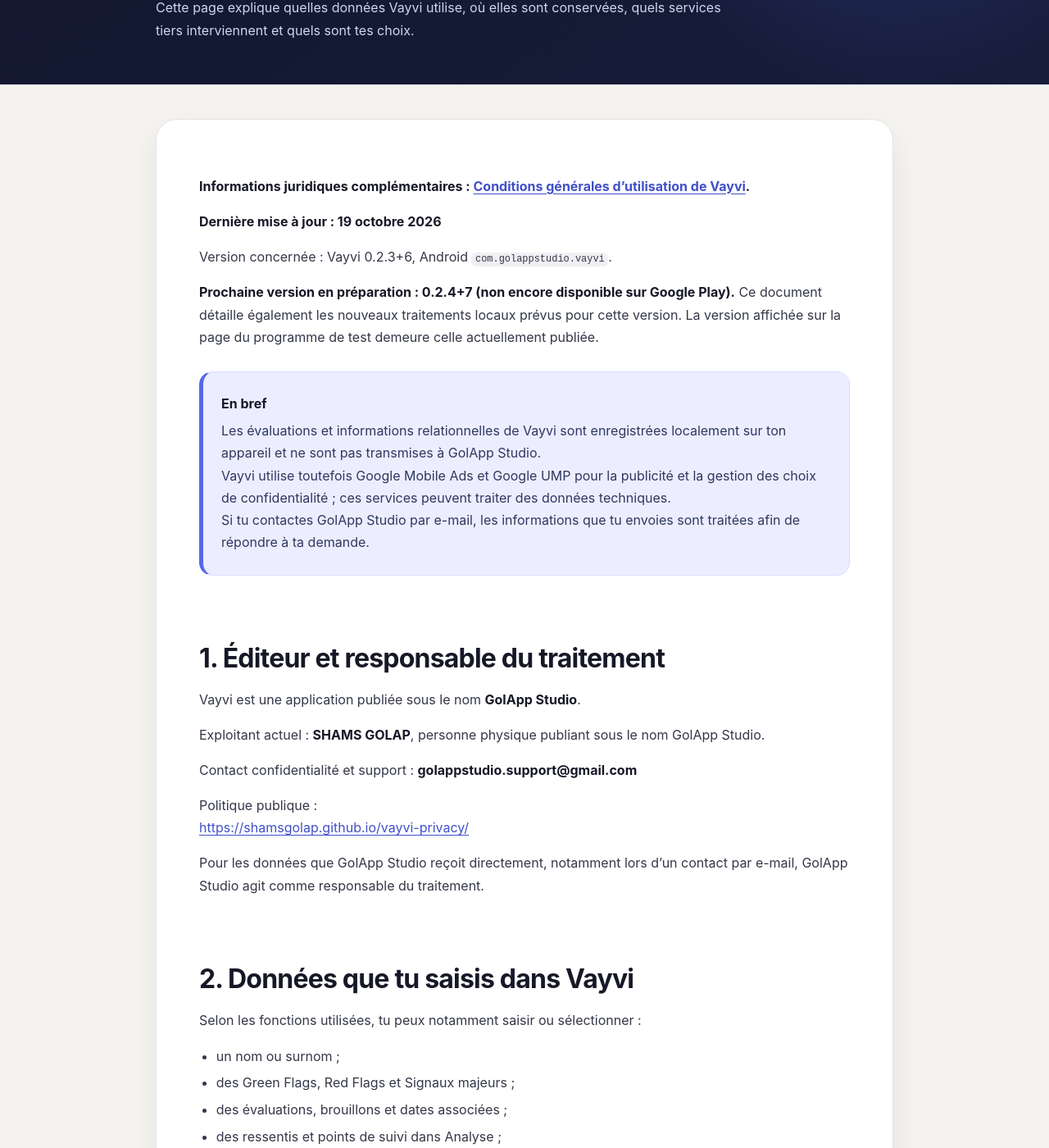
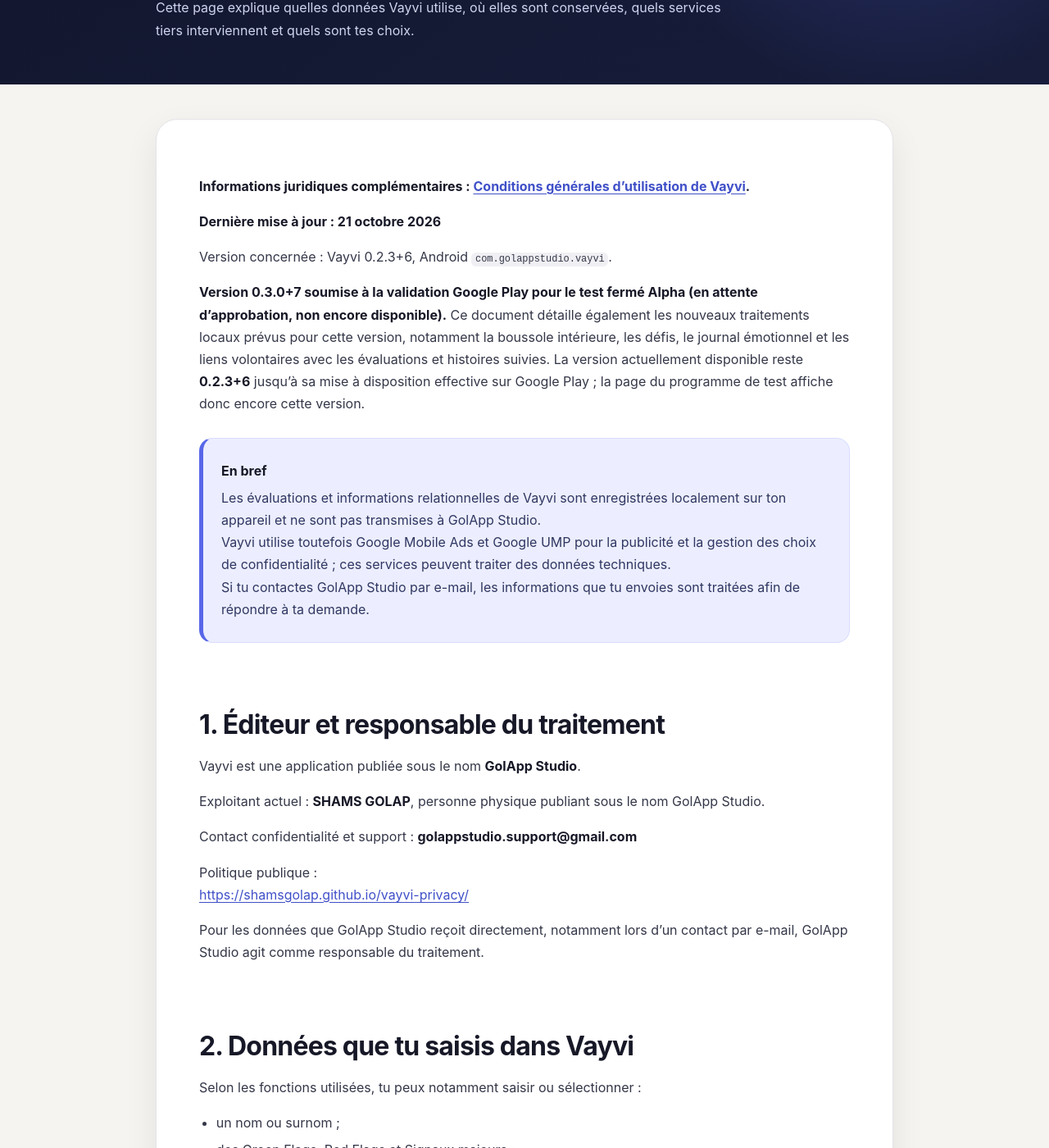
Before and after one commit to ShamsGolap/vayvi-privacy, a Jekyll site: the page built from index.md, in a window 1280 px wide and 1400 px high, scrolled down 228 px. Shown: the whole window at 82% size. Built offline with Jekyll 4.4.1, drawn with Linux system fonts in a browser that asks for light colours; some of the changed text lies outside the part shown.

Commit message:
docs(vayvi): announce 0.3.0 closed-testing submission without implying publication

```diff
--- a/index.md
+++ b/index.md
@@ -8,13 +8,13 @@ description: Politique de confidentialité de l'application Android Vayvi publi
 
 **Informations juridiques complémentaires : [Conditions générales d’utilisation de Vayvi](./cgu.html).**
 
-**Dernière mise à jour : 19 octobre 2026**
+**Dernière mise à jour : 21 octobre 2026**
 
 Version concernée : Vayvi 0.2.3+6, Android `com.golappstudio.vayvi`.
 
-**Prochaine version en préparation : 0.2.4+7 (non encore disponible sur Google Play).**
-Ce document détaille également les nouveaux traitements locaux prévus pour cette version.
-La version affichée sur la page du programme de test demeure celle actuellement publiée.
+**Version 0.3.0+7 soumise à la validation Google Play pour le test fermé Alpha (en attente d'approbation, non encore disponible).**
+Ce document détaille également les nouveaux traitements locaux prévus pour cette version, notamment la boussole intérieure, les défis, le journal émotionnel et les liens volontaires avec les évaluations et histoires suivies.
+La version actuellement disponible reste **0.2.3+6** jusqu'à sa mise à disposition effective sur Google Play ; la page du programme de test affiche donc encore cette version.
 
 > **En bref**
 >
@@ -45,7 +45,7 @@ Selon les fonctions utilisées, tu peux notamment saisir ou sélectionner :
 - des ressentis et points de suivi dans Analyse ;
 - des intentions et notes facultatives dans Décide ;
 - les informations du profil personnel et son brouillon dans Moi ;
-- **à partir de la version candidate 0.2.4+7**, tes choix de boussole intérieure (valeurs, besoins, limites et priorités), tes défis personnels et les notes privées de ton journal émotionnel (émotion choisie, intensité, contexte, réflexion facultative et dates).
+- **à partir de la version candidate 0.3.0+7**, tes choix de boussole intérieure (valeurs, besoins, limites et priorités), tes défis personnels et les notes privées de ton journal émotionnel (émotion choisie, intensité, contexte, réflexion facultative et dates).
 
 Vayvi utilise ces informations pour afficher tes évaluations, calculer les scores et interprétations demandés, permettre leur consultation et leur modification, et faire fonctionner les fonctions locales de l'application.
 
@@ -177,7 +177,7 @@ Dans les Paramètres, l'action **« Supprimer toutes mes données »** efface no
 - les évaluations et brouillons ;
 - les histoires suivies, leurs points et décisions ;
 - le profil personnel et son brouillon ;
-- pour la version candidate 0.2.4+7, la boussole intérieure, les défis et toutes les entrées du journal émotionnel ;
+- pour la version candidate 0.3.0+7, la boussole intérieure, les défis et toutes les entrées du journal émotionnel ;
 - les préférences locales de Vayvi ;
 - les états locaux simulés ;
 - le cache des cartes de partage.
```
